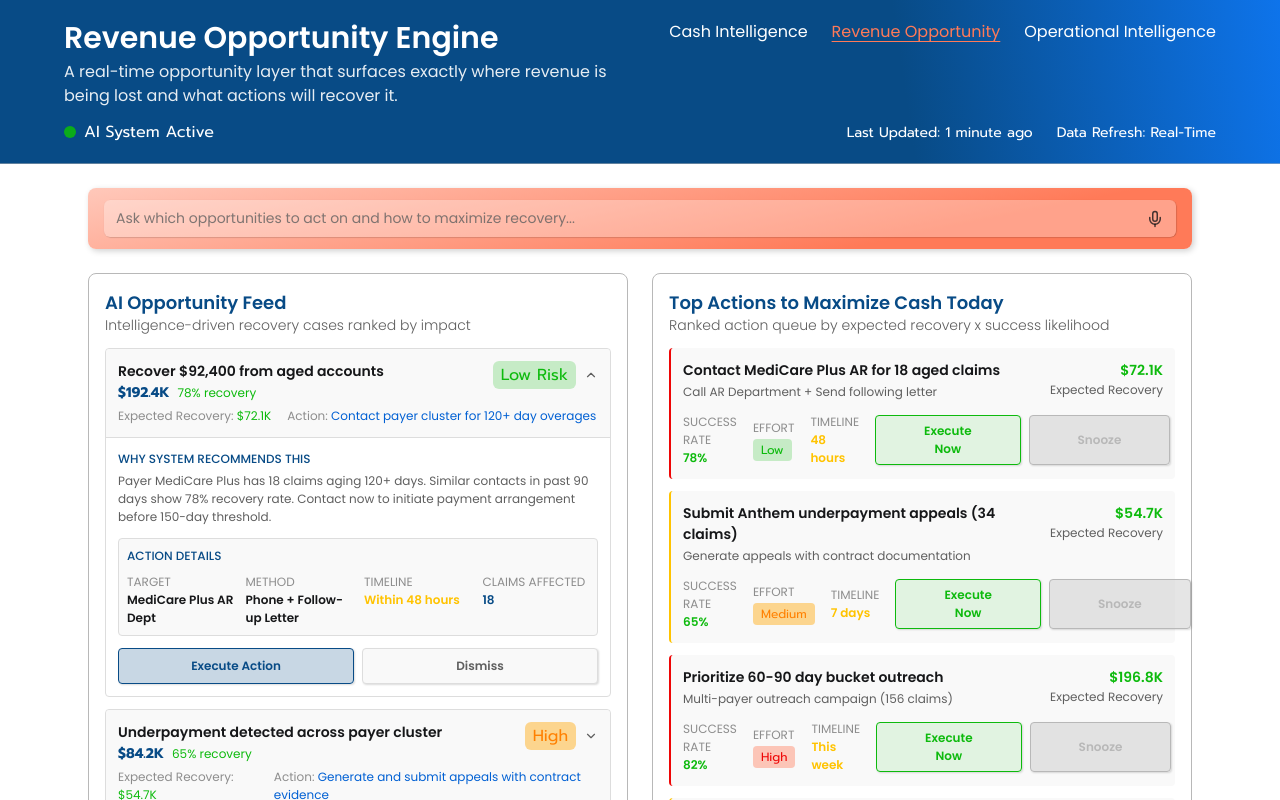
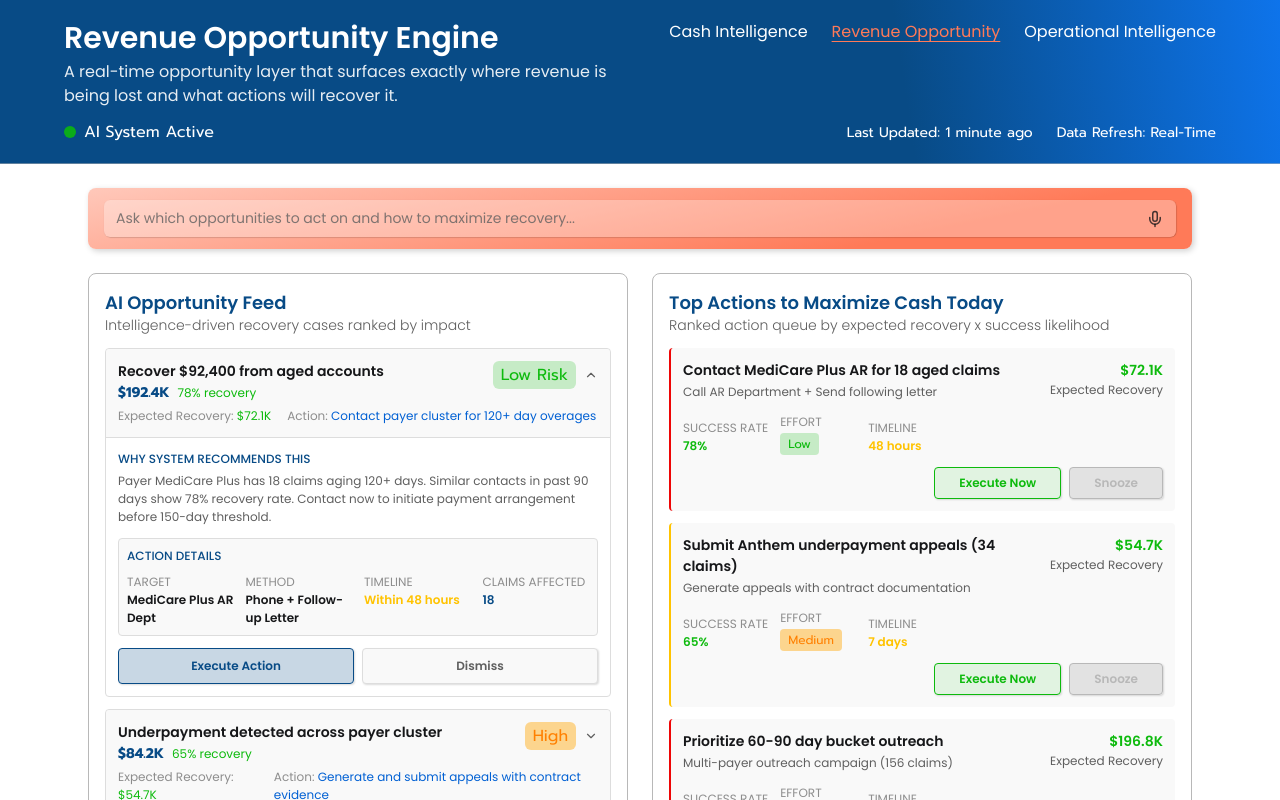
Before and after one commit to zeeshan-asc/intracare-rcm-fe, a React (Vite) app: page /revenue-opportunity in a window 1280 px wide. Shown: the top 800 px of the page. Built offline with nearby package versions, Linux system fonts and the light colour scheme.

Commit message:
top actions section

```diff
--- a/src/components/revenue-opportunity/ActionItem.jsx
+++ b/src/components/revenue-opportunity/ActionItem.jsx
@@ -1,11 +1,3 @@
-import { ChevronDown } from 'lucide-react';
-
-const riskColors = {
-  low: { bg: 'bg-success-muted', text: 'text-success', border: 'border-success' },
-  medium: { bg: 'bg-warning-light', text: 'text-warning', border: 'border-warning' },
-  high: { bg: 'bg-danger-light', text: 'text-danger-dark', border: 'border-danger' },
-};
-
 const effortLevels = {
   low: { bg: 'bg-success-muted', text: 'text-success' },
   medium: { bg: 'bg-warning-light', text: 'text-warning' },
@@ -42,26 +34,26 @@ export function ActionItem({
         </div>
       </div>
 
-      <div className="flex items-center gap-4 mt-3">
-        <div>
+      <div className="flex flex-wrap items-end gap-3 mt-3">
+        <div className="min-w-[84px]">
           <p className="font-poppins text-xs text-text-secondary/70 uppercase">Success Rate</p>
           <p className="font-poppins font-semibold text-xs text-success">{successRate}%</p>
         </div>
-        <div>
+        <div className="min-w-[76px]">
           <p className="font-poppins text-xs text-text-secondary/70 uppercase">Effort</p>
           <span className={`inline-block px-2 py-0.5 rounded text-xs font-prompt ${effortLevels[effort].bg} ${effortLevels[effort].text}`}>
             {effort === 'low' ? 'Low' : effort === 'medium' ? 'Medium' : 'High'}
           </span>
         </div>
-        <div>
+        <div className="min-w-[86px]">
           <p className="font-poppins text-xs text-text-secondary/70 uppercase">Timeline</p>
           <p className="font-poppins font-semibold text-xs text-warning-subtle">{timeline}</p>
         </div>
-        <div className="flex-1 flex justify-end gap-2">
-          <button className="bg-success/10 border border-success text-success font-poppins font-semibold text-xs py-1.5 px-12 rounded shadow-sm hover:bg-success hover:text-white transition-colors cursor-pointer">
+        <div className="flex w-full sm:w-auto sm:ml-auto gap-2">
+          <button className="flex-1 sm:flex-none bg-success/10 border border-success text-success font-poppins font-semibold text-xs py-1.5 px-4 sm:px-6 rounded shadow-sm hover:bg-success hover:text-white transition-colors cursor-pointer whitespace-nowrap">
             Execute Now
           </button>
-          <button className="bg-surface-muted border border-border text-border font-poppins font-semibold text-xs py-1.5 px-12 rounded shadow-sm hover:bg-surface-light transition-colors cursor-pointer">
+          <button className="flex-1 sm:flex-none bg-surface-muted border border-border text-border font-poppins font-semibold text-xs py-1.5 px-4 sm:px-6 rounded shadow-sm hover:bg-surface-light transition-colors cursor-pointer whitespace-nowrap">
             Snooze
           </button>
         </div>
```
